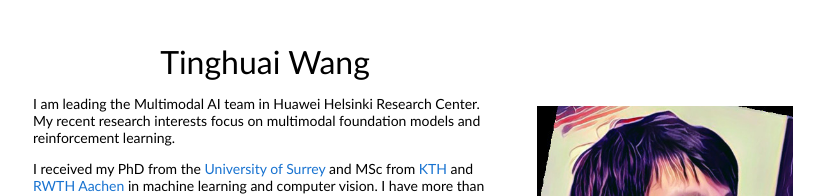
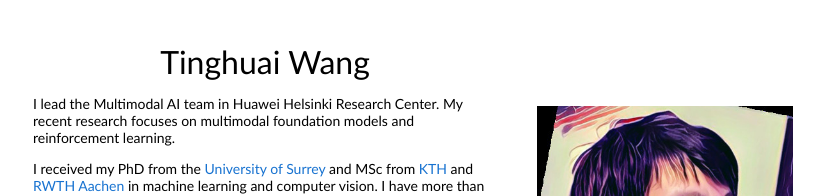
Before and after one commit to thwanguk/thwanguk.github.io, a plain HTML site: page index.html in a window 1280 px wide. Shown: the top 196 px of the page, without its empty margins (227-1051 px from the left). Drawn offline with Linux system fonts and the light colour scheme.

Commit message:
Update index.html

```diff
--- a/index.html
+++ b/index.html
@@ -20,7 +20,7 @@
               <p style="text-align:center">
                 <name>Tinghuai Wang</name>
               </p>
-              <p>I am leading the Multimodal AI team in Huawei Helsinki Research Center. My recent research interests focus on multimodal foundation models and reinforcement learning.
+              <p>I lead the Multimodal AI team in Huawei Helsinki Research Center. My recent research focuses on multimodal foundation models and reinforcement learning.
               </p>
               <p>
                 I received my PhD from the <a href="https://www.surrey.ac.uk/">University of Surrey</a> and MSc from <a href="https://www.kth.se/en">KTH</a> and <a href="https://www.rwth-aachen.de/">RWTH Aachen</a> in machine learning and computer vision. I have more than 15 years experience in research and innovation roles at various industry research labs (Huawei Helsinki Research Center, Nokia, HP Labs, Sony Research Labs). I have published more than 40 peer-reviewed international journals and conference publications, including top venues ICML, CVPR, AAAI, IJCAI, ICCV, BMVC, TVCG, TGRS, TMM, CVIU. My publications have won two IEEE best paper awards (MESH 2009, ICME 2015). I also (co-)invented 86 granted/pending patents filed in US and EU, with more than two dozens of technology transfers to influential products. I have been serving as programme committee member for top AI venues such as ICML, AAAI, CVPR, ECCV and area chair of ICIP 2018, CVMP 2013-2016 and SIGRAPH/NPAR 2012-2016. I was awarded as distinguished PC member of IJCAI 2018.
```
